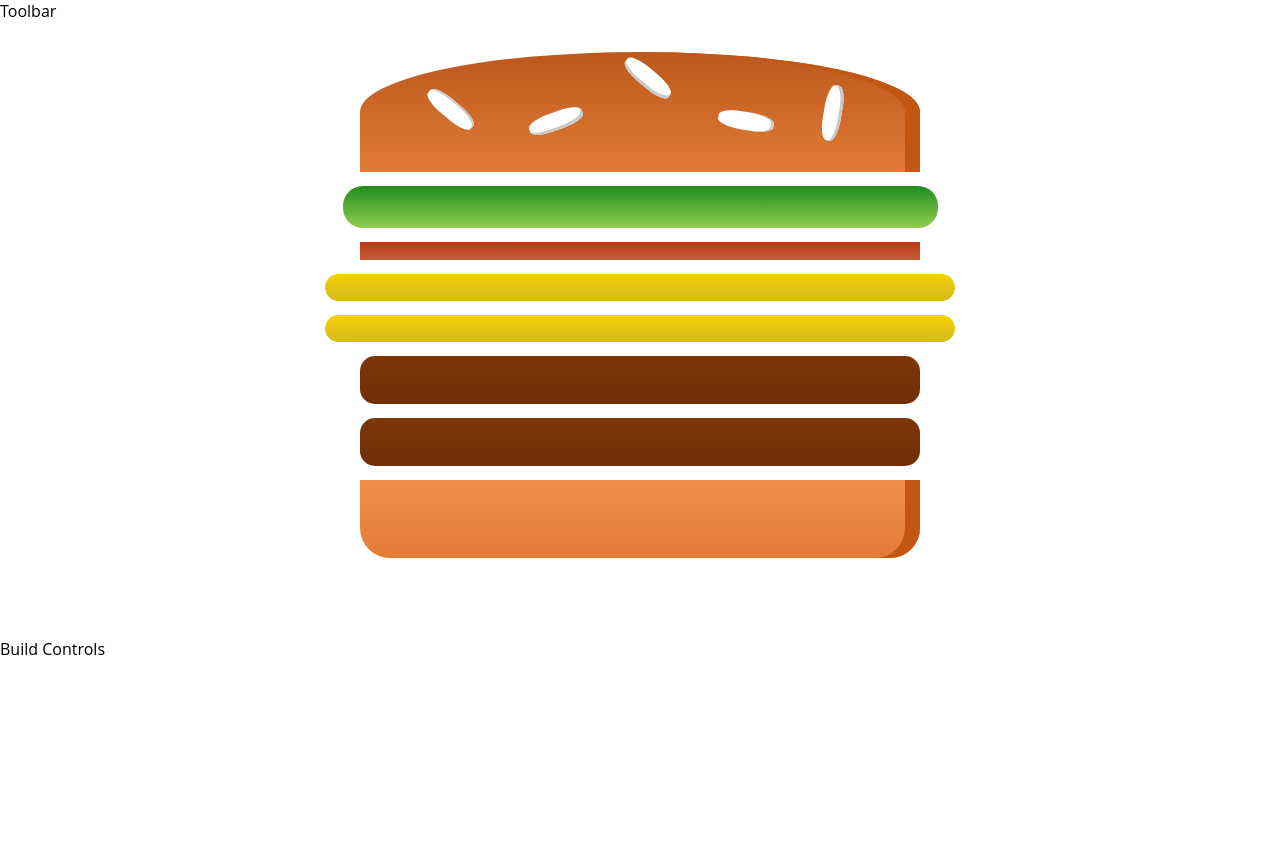
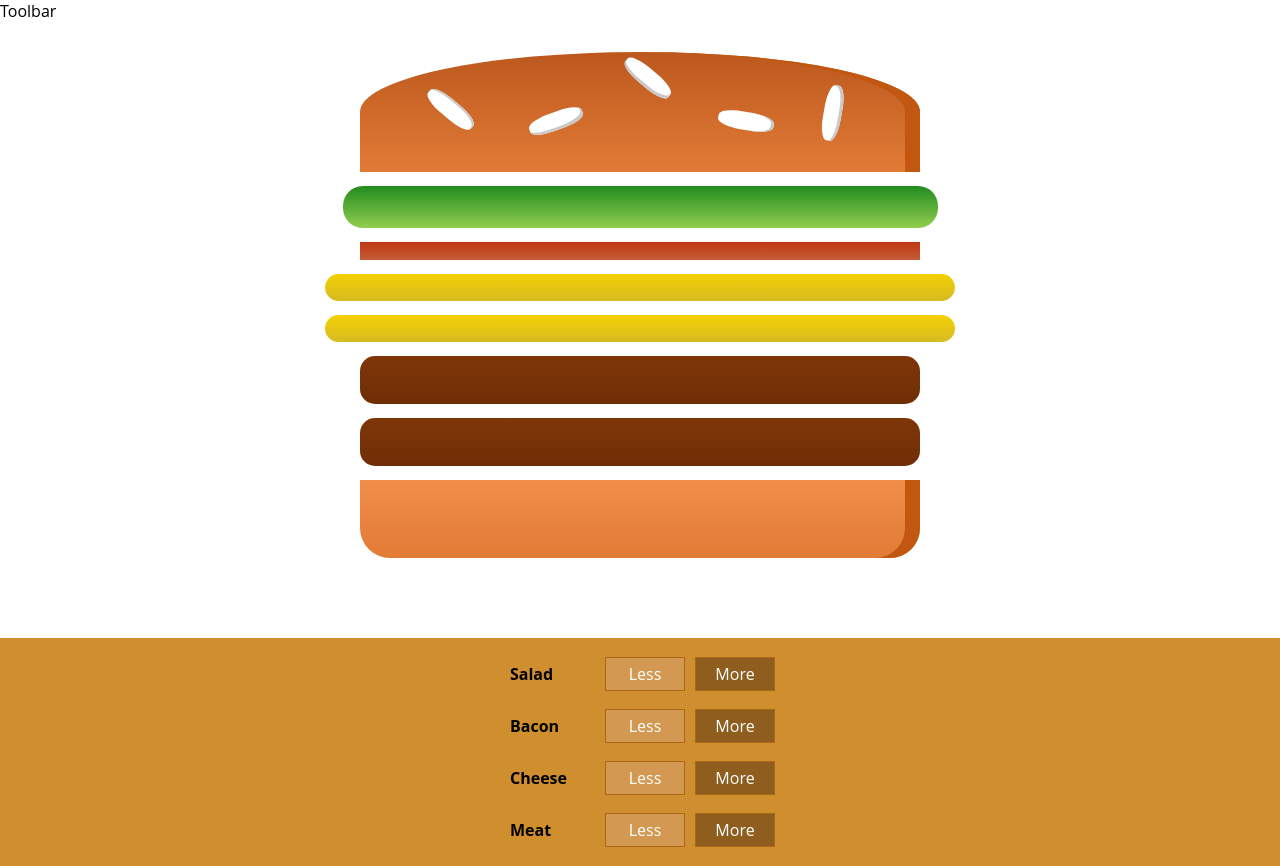
Before and after one commit to Dominik-Zajac/React..-..Burger-App, a React app: page / in a window 1280 px wide. Before the commit the page ends 800 px from the top, so only its background shows below. Built offline with nearby package versions, Linux system fonts and the light colour scheme.

Commit message:
Create: BuildControls and BuildControl components

```diff
--- /dev/null
+++ b/src/components/Burger/BuildControls/BuildControl/BuildControl.css
@@ -0,0 +1,58 @@
+.BuildControl {
+    display: flex;
+    justify-content: space-between;
+    align-items: center;
+    margin: 5px 0;
+}
+
+.BuildControl button {
+    display: block;
+    font: inherit;
+    padding: 5px;
+    margin: 0 5px;
+    width: 80px;
+    border: 1px solid #AA6817;
+    cursor: pointer;
+    outline: none;
+}
+
+.BuildControl button:disabled {
+    background-color: #AC9980;
+    border: 1px solid #7E7365;
+    color: #ccc;
+    cursor: default;
+}
+
+.BuildControl button:hover:disabled {
+    background-color: #AC9980;
+    color: #ccc;
+    cursor: not-allowed;
+}
+
+.Label {
+    padding: 10px;
+    font-weight: bold;
+    width: 80px;
+}
+
+.BuildControl .Less {
+    background-color: #D39952;
+    color: white;
+}
+
+.BuildControl .More {
+    background-color: #8F5E1E;
+    color: white;
+}
+
+.BuildControl .Less:hover,
+.BuildControl .Less:active {
+    background-color: #DAA972;
+    color: white;
+}
+
+.BuildControl .More:hover,
+.BuildControl .More:active {
+    background-color: #99703F;
+    color: white;
+}
--- /dev/null
+++ b/src/components/Burger/BuildControls/BuildControl/BuildControl.js
@@ -0,0 +1,14 @@
+import React from 'react';
+
+/* Styles */
+import classes from './BuildControl.css';
+
+const buildControl = (props) => (
+    <div className={classes.BuildControl}>
+        <div className={classes.Label}>{props.label}</div>
+        <button className={classes.Less}>Less</button>
+        <button className={classes.More}>More</button>
+    </div>
+);
+
+export default buildControl;
--- /dev/null
+++ b/src/components/Burger/BuildControls/BuildControls.css
@@ -0,0 +1,10 @@
+.BuildControls {
+    display: flex;
+    flex-flow: column;
+    align-items: center;
+    width: 100%;
+    margin: auto;
+    padding: 10px 0;
+    box-shadow: 0 2px 1px #ccc;
+    background-color: #CF8F2E;
+}
--- /dev/null
+++ b/src/components/Burger/BuildControls/BuildControls.js
@@ -0,0 +1,27 @@
+import React from 'react';
+
+/* Components */
+import BuildControl from './BuildControl/BuildControl';
+
+/* Styles */
+import classes from './BuildControls.css';
+
+const controls = [
+    { label: 'Salad', type: 'salad' },
+    { label: 'Bacon', type: 'bacon' },
+    { label: 'Cheese', type: 'cheese' },
+    { label: 'Meat', type: 'meat' },
+];
+
+const buildControls = (props) => (
+    <div className={classes.BuildControls}>
+        {controls.map(control => (
+            <BuildControl
+                key={control.label}
+                label={control.label}
+            />
+        ))}
+    </div>
+);
+
+export default buildControls;
--- a/src/containers/BurgerBuilder/BurgerBuilder.js
+++ b/src/containers/BurgerBuilder/BurgerBuilder.js
@@ -3,6 +3,7 @@
 /* Components */
 import Aux from '../../hoc/Aux';
 import Burger from '../../components/Burger/Burger';
+import BuilControls from '../../components/Burger/BuildControls/BuildControls';
 
 class BurgerBuilder extends Component {
     state = {
@@ -18,7 +19,7 @@
         return (
             <Aux>
                 <Burger ingredients={this.state.ingredients} />
-                <div>Build Controls</div>
+                <BuilControls />
             </Aux>
         );
     };
```
